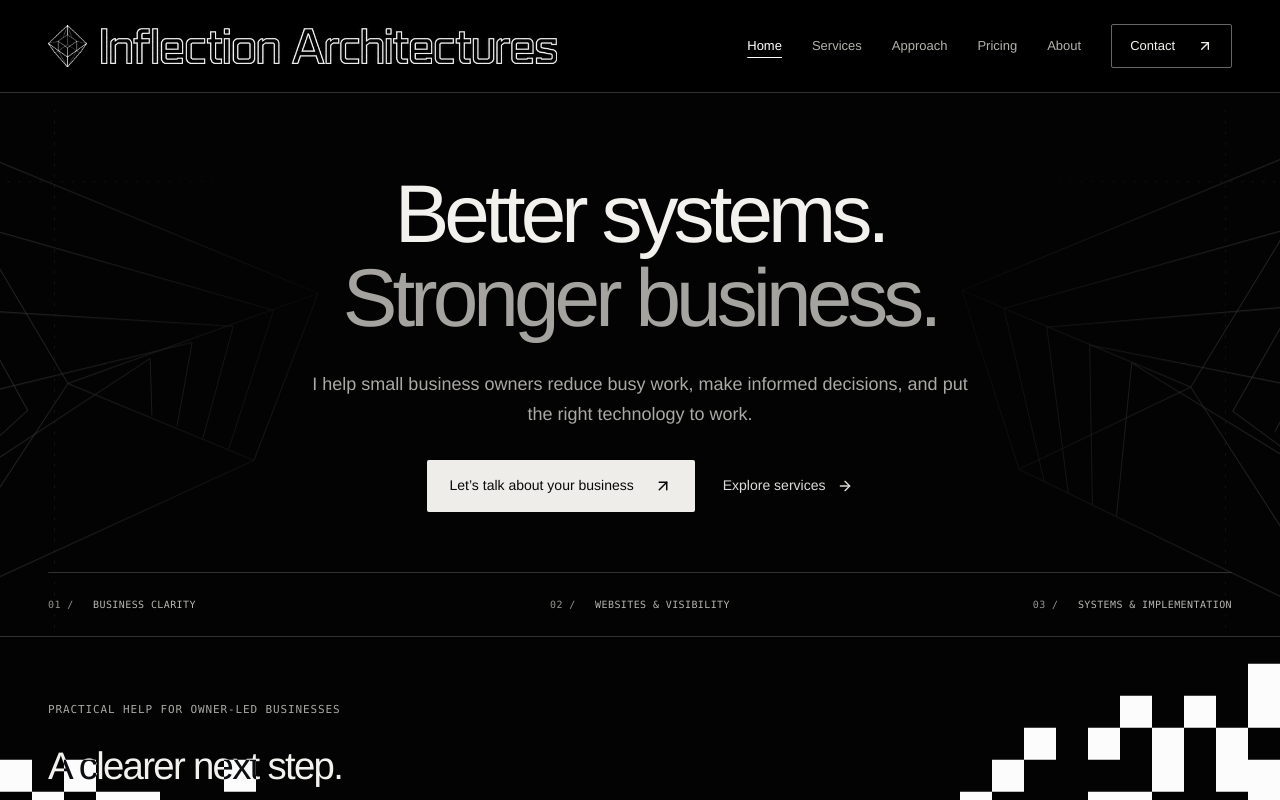
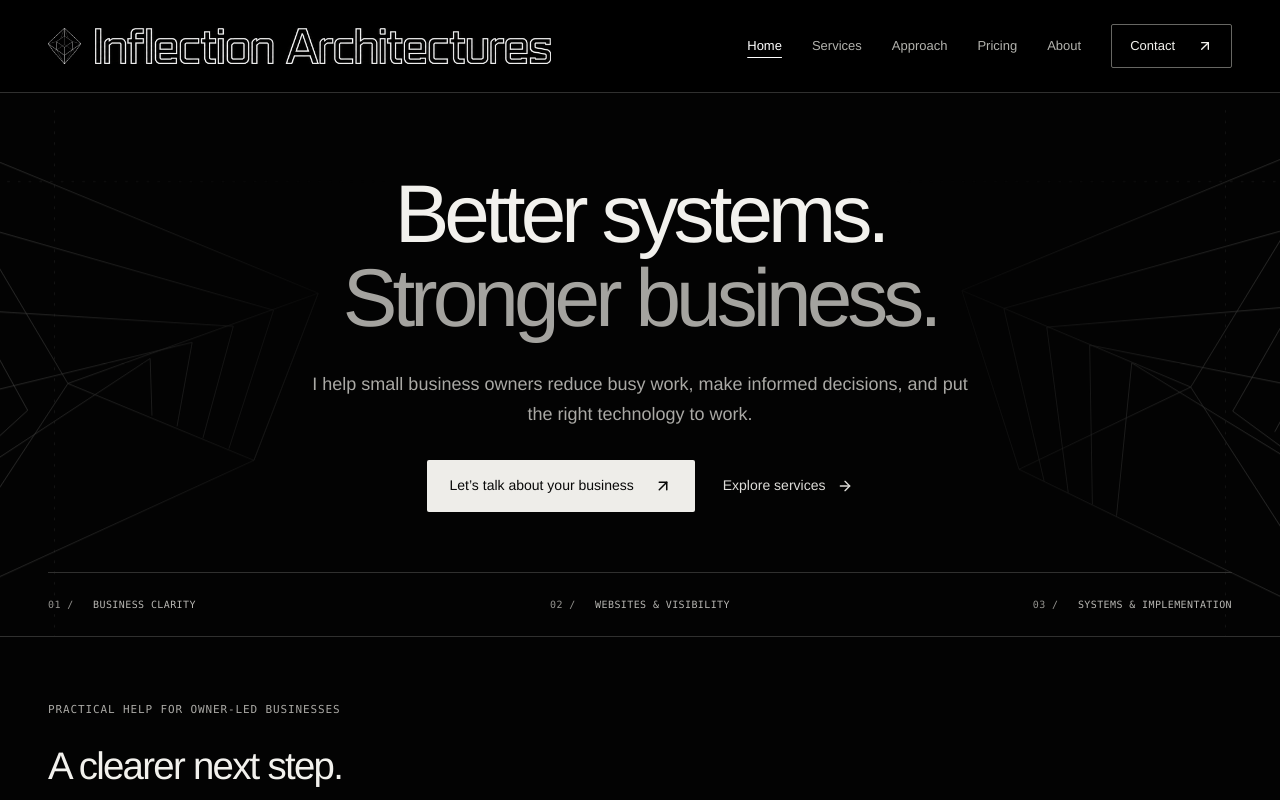
Before and after one commit to Jarom-W/iA, a React (Vite) app in the folder frontend/: page / in a window 1280 px wide. Shown: the top 800 px of the page. Built offline with nearby package versions, Linux system fonts and the light colour scheme.

Commit message:
Revert "Merge pull request #4 from Jarom-W/design/tile-transition"
This reverts commit 8c836cd24379923555c946f0ffd142d0a3f181e8, reversing
changes made to e84c97a0f6abf865bc62641851653a1e4951bd94.

```diff
--- a/frontend/src/App.tsx
+++ b/frontend/src/App.tsx
@@ -1,7 +1,6 @@
 import { lazy, Suspense } from "react";
 import Navbar from "./components/Navbar";
 import Footer from "./components/Footer";
-import PageSurface from "./components/PageSurface";
 
 const pages = {
   home: lazy(() => import("./pages/HomePage")),
@@ -19,12 +18,10 @@ function App() {
   return <>
     <a className="skip-link" href="#main-content">Skip to content</a>
     <Navbar />
-    <PageSurface>
-      <main id="main-content" className={page === "home" ? undefined : "page-content"}>
-        <Suspense fallback={<div className="page-loading" role="status">Loading page…</div>}><Page /></Suspense>
-      </main>
-      <Footer />
-    </PageSurface>
+    <main id="main-content" className={page === "home" ? undefined : "page-content"}>
+      <Suspense fallback={<div className="page-loading" role="status">Loading page…</div>}><Page /></Suspense>
+    </main>
+    <Footer />
   </>;
 }
 export default App;
--- a/frontend/src/components/Brand.tsx
+++ b/frontend/src/components/Brand.tsx
@@ -1,5 +1,3 @@
-import { useId } from "react";
-
 // Viewports isolate the supplied artwork; the lettering is not recreated as text.
 function Wordmark({ className, viewBox }: { className: string; viewBox: string }) {
   return <svg className={className} viewBox={viewBox} aria-hidden="true" focusable="false">
@@ -8,14 +6,10 @@ function Wordmark({ className, viewBox }: { className: string; viewBox: string }
 }
 
 export default function Brand({ className = "" }: { className?: string }) {
-  const weightFilter = useId();
   return (
     <a href="/" className={`brand ${className}`} aria-label="Inflection Architectures home">
-      <svg className="brand-icon" viewBox="198 123 858 936" aria-hidden="true" focusable="false">
-        <defs><filter id={weightFilter} x="0" y="0" width="1254" height="1254" filterUnits="userSpaceOnUse" colorInterpolationFilters="sRGB">
-          <feMorphology in="SourceGraphic" operator="dilate" radius="10" />
-        </filter></defs>
-        <image href="/logo.png" width="1254" height="1254" filter={`url(#${weightFilter})`} />
+      <svg className="brand-icon" viewBox="206 131 842 920" aria-hidden="true" focusable="false">
+        <image href="/logo.png" width="1254" height="1254" />
       </svg>
       <span className="brand-wordmark" aria-hidden="true">
         <Wordmark className="brand-name-wide" viewBox="509 282 1584 125" />
--- a/frontend/src/components/PageSurface.tsx
+++ /dev/null
@@ -1,67 +0,0 @@
-import { useEffect, useMemo, useRef, useState } from "react";
-import type { ReactNode } from "react";
-
-// A static, page-relative reveal. The edges break apart first; the center follows.
-function tilePath(width: number, height: number) {
-  if (!width || !height) return "";
-  const start = height * 0.5;
-  const end = height * 0.75;
-  const tile = width < 600 ? 20 : 32;
-  const commands = [`M0 ${end}H${width}V${height}H0Z`];
-  for (let y = start, row = 0; y < end; y += tile, row++) {
-    const progress = (y + tile / 2 - start) / (end - start);
-    for (let x = 0, column = 0; x < width; x += tile, column++) {
-      const edge = Math.abs((x + tile / 2) / width * 2 - 1);
-      let seed = Math.imul(column + 1, 73856093) ^ Math.imul(row + 1, 19349663);
-      seed = Math.imul(seed ^ (seed >>> 16), 0x7feb352d);
-      const noise = ((seed ^ (seed >>> 15)) >>> 0) / 4294967295;
-      const threshold = 0.8 - 0.6 * edge ** 1.2 + (noise - 0.5) * (0.4 + edge * 0.35);
-      if (progress >= Math.max(0.015, Math.min(0.98, threshold))) {
-        commands.push(`M${x} ${y}h${Math.min(tile, width - x)}v${Math.min(tile, end - y)}H${x}Z`);
-      }
-    }
-  }
-  return commands.join("");
-}
-
-export default function PageSurface({ children }: { children: ReactNode }) {
-  const element = useRef<HTMLDivElement>(null);
-  const [size, setSize] = useState({ width: 0, height: 0 });
-  const path = useMemo(() => tilePath(size.width, size.height), [size]);
-
-  useEffect(() => {
-    const canvas = element.current;
-    if (!canvas) return;
-    let frame = 0;
-    let height = canvas.offsetHeight;
-    const updateHeader = () => {
-      frame = 0;
-      // The fixed navigation follows the central, readable part of the reveal.
-      const tone = window.scrollY + 40 >= height * 0.725 ? "light" : "dark";
-      if (document.documentElement.dataset.pageTone !== tone) document.documentElement.dataset.pageTone = tone;
-    };
-    const onScroll = () => { if (!frame) frame = requestAnimationFrame(updateHeader); };
-    const observer = new ResizeObserver(() => {
-      height = canvas.offsetHeight;
-      const width = canvas.offsetWidth;
-      setSize(previous => previous.width === width && previous.height === height ? previous : { width, height });
-      onScroll();
-    });
-    observer.observe(canvas);
-    window.addEventListener("scroll", onScroll, { passive: true });
-    updateHeader();
-    return () => {
-      observer.disconnect();
-      window.removeEventListener("scroll", onScroll);
-      cancelAnimationFrame(frame);
-      delete document.documentElement.dataset.pageTone;
-    };
-  }, []);
-
-  return <div className="page-canvas" ref={element}>
-    {children}
-    <svg className="tile-inversion" viewBox={`0 0 ${size.width || 1} ${size.height || 1}`} preserveAspectRatio="none" aria-hidden="true" focusable="false">
-      <path d={path} fill="white" />
-    </svg>
-  </div>;
-}
--- a/frontend/src/content/site.ts
+++ b/frontend/src/content/site.ts
@@ -5,8 +5,8 @@ export const business = {
   legalName: "Inflection Architectures LLC",
   founder: "Jarom Wardwell",
   domain: "https://inflectionarchitectures.com",
-  email: "jarom@inflectionarchitectures.com",
-  contactEndpoint: "https://formsubmit.co/ajax/jarom@inflectionarchitectures.com",
+  email: "jaromwardwell@gmail.com",
+  contactEndpoint: "https://formsubmit.co/ajax/jaromwardwell@gmail.com",
   github: "https://github.com/Jarom-W",
   linkedin: "https://www.linkedin.com/in/jarom-wardwell-9b8121214",
 };
--- a/frontend/src/index.css
+++ b/frontend/src/index.css
@@ -36,8 +36,8 @@ svg { flex-shrink: 0; }
 .sr-only { position: absolute; width: 1px; height: 1px; padding: 0; margin: -1px; overflow: hidden; clip: rect(0, 0, 0, 0); white-space: nowrap; border: 0; }
 
 /* Independently size the original icon and lettering to the same visible height. */
-.brand { --brand-height: 36px; --brand-gap: 14px; --brand-icon-height: calc(var(--brand-height) * 1.18); --brand-icon-width: calc(var(--brand-icon-height) * 858 / 936); --brand-wordmark-width: calc(var(--brand-height) * 1584 / 125); display: inline-flex; align-items: center; gap: var(--brand-gap); width: calc(var(--brand-icon-width) + var(--brand-gap) + var(--brand-wordmark-width)); height: 60px; flex-shrink: 0; text-decoration: none; }
-.brand-icon { display: block; width: var(--brand-icon-width); height: var(--brand-icon-height); flex-shrink: 0; overflow: hidden; filter: brightness(1.65); }
+.brand { --brand-height: 36px; --brand-gap: 14px; --brand-icon-width: calc(var(--brand-height) * 842 / 920); --brand-wordmark-width: calc(var(--brand-height) * 1584 / 125); display: inline-flex; align-items: center; gap: var(--brand-gap); width: calc(var(--brand-icon-width) + var(--brand-gap) + var(--brand-wordmark-width)); height: 60px; flex-shrink: 0; text-decoration: none; }
+.brand-icon { display: block; width: var(--brand-icon-width); height: var(--brand-height); flex-shrink: 0; overflow: hidden; }
 .brand-wordmark { display: block; width: var(--brand-wordmark-width); flex-shrink: 0; transition: opacity 180ms ease; }
 .brand-name-wide { display: block; width: 100%; height: var(--brand-height); overflow: hidden; }
 .brand-name-stacked { display: none; }
@@ -388,7 +388,7 @@ summary::-webkit-details-marker { display: none; }
   .footer-bottom { flex-wrap: wrap; gap: 5px; font-size: 9px; }
 }
 @media (max-width: 374px) {
-  .brand { --brand-height: 26px; --brand-gap: 10px; }
+  .brand { --brand-height: 26px; }
   .container { width: calc(100% - 32px); }
   .hero-copy h1 { font-size: 35px; }
   .hero-copy .eyebrow { font-size: 9px; }
@@ -483,15 +483,3 @@ summary::-webkit-details-marker { display: none; }
  .approach-detail { min-height: 390px; padding: 30px 24px; }
 }
 @media (prefers-reduced-motion: reduce) { .curve-point { transition: none; } }
-
-/* The same tile layer reverses both the background and foreground colors,
-   keeping text, controls, and rules legible on either side of every tile. */
-.page-canvas { position: relative; isolation: isolate; background: #030303; }
-.tile-inversion { position: absolute; inset: 0; width: 100%; height: 100%; z-index: 1; pointer-events: none; mix-blend-mode: difference; }
-/* Keep the photograph natural while the surrounding interface changes palette. */
-.founder-portrait { position: relative; z-index: 2; }
-html[data-page-tone="light"] .site-header { filter: invert(1); color-scheme: light; }
-@media (forced-colors: active) {
-  .tile-inversion { display: none; }
-  html[data-page-tone="light"] .site-header { filter: none; }
-}
```
Also changed, not shown: 2 other files (tests, documents, lock files or other folders).
